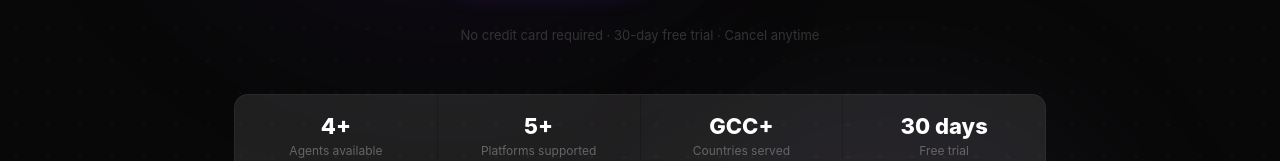
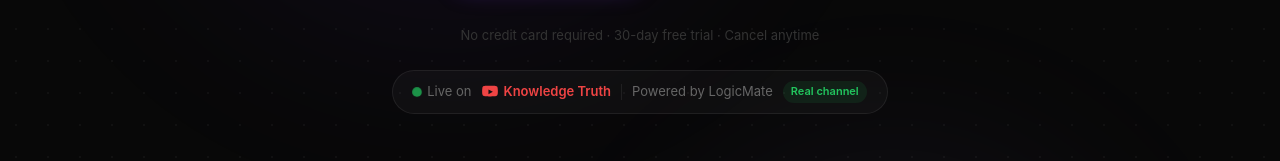
Before and after one commit to fahad065/ai-agents-automations-frontend, a Next.js app: page / in a window 1280 px wide. Shown: the part 755-916 px from the top of the page. Built offline with nearby package versions, Linux system fonts and the light colour scheme; no server answers.

Commit message:
feat: social proof on homepage and YouTube agent detail page

```diff
--- a/src/components/marketing/agent-detail-page.tsx
+++ b/src/components/marketing/agent-detail-page.tsx
@@ -291,6 +291,89 @@ export function AgentDetailPage({ slug }: { slug: string }) {
         </div>
       </section>
 
+      {agent.slug === "youtube-agent" && !agent.isComingSoon && (
+        <section style={{
+          padding: "48px 24px",
+          borderBottom: `1px solid ${colors.border}`,
+          background: colors.bgCard,
+        }}>
+          <div style={{ maxWidth: "900px", margin: "0 auto" }}>
+            <div style={{ textAlign: "center", marginBottom: "32px" }}>
+              <span style={{
+                display: "inline-flex", alignItems: "center", gap: "6px",
+                background: "rgba(239,68,68,0.08)", border: "1px solid rgba(239,68,68,0.2)",
+                color: "#ef4444", padding: "4px 14px", borderRadius: "9999px",
+                fontSize: "12px", fontWeight: 600, marginBottom: "14px",
+              }}>
+                <svg width="12" height="12" viewBox="0 0 24 24" fill="#ef4444">
+                  <path d="M23.5 6.2s-.2-1.6-.9-2.3c-.9-.9-1.9-.9-2.3-1C17.1 2.7 12 2.7 12 2.7s-5.1 0-8.3.2c-.4.1-1.4.1-2.3 1-.7.7-.9 2.3-.9 2.3S.2 8 .2 9.8v1.7c0 1.8.3 3.6.3 3.6s.2 1.6.9 2.3c.9.9 2 .9 2.6 1 1.9.2 8 .2 8 .2s5.1 0 8.3-.2c.4-.1 1.4-.1 2.3-1 .7-.7.9-2.3.9-2.3s.3-1.8.3-3.6V9.8c0-1.8-.3-3.6-.3-3.6zM9.7 15.5V8.1l6.6 3.7-6.6 3.7z"/>
+                </svg>
+                Live proof — real channel
+              </span>
+              <h2 style={{
+                fontSize: "clamp(22px, 3vw, 36px)", fontWeight: 700,
+                color: colors.text, marginBottom: "12px",
+              }}>
+                See it running on a real channel
+              </h2>
+              <p style={{ fontSize: "16px", color: colors.textMuted, maxWidth: "560px", margin: "0 auto" }}>
+                Knowledge Truth is a YouTube channel running entirely on LogicMate.
+                Every video is AI-generated — no filming, no editing, no manual work.
+              </p>
+            </div>
+
+            {/* Stats row */}
+            <div style={{
+              display: "grid", gridTemplateColumns: "repeat(auto-fit, minmax(160px, 1fr))",
+              gap: "12px", marginBottom: "28px",
+            }}>
+              {[
+                { label: "Cost per video", value: "~$3-5", color: "#22c55e" },
+                { label: "Videos generated", value: "20+", color: "#7c3aed" },
+                { label: "Shorts per video", value: "3", color: "#3b82f6" },
+                { label: "Manual work", value: "Zero", color: "#f59e0b" },
+              ].map((stat) => (
+                <div key={stat.label} style={{
+                  background: colors.bg, border: `1px solid ${colors.border}`,
+                  borderRadius: "12px", padding: "18px", textAlign: "center",
+                }}>
+                  <p style={{ fontSize: "28px", fontWeight: 800, color: stat.color, marginBottom: "4px" }}>
+                    {stat.value}
+                  </p>
+                  <p style={{ fontSize: "12px", color: colors.textMuted }}>{stat.label}</p>
+                </div>
+              ))}
+            </div>
+
+            {/* Channel link */}
+            <div style={{
+              display: "flex", alignItems: "center", justifyContent: "center",
+              gap: "16px", flexWrap: "wrap",
+            }}>
+
+                <a href="https://www.youtube.com/@knowledgetruth9287"
+                target="_blank"
+                rel="noopener noreferrer"
+                style={{
+                  display: "inline-flex", alignItems: "center", gap: "10px",
+                  padding: "14px 28px", borderRadius: "10px",
+                  background: "#ef4444", color: "white",
+                  textDecoration: "none", fontSize: "15px", fontWeight: 600,
+                  boxShadow: "0 4px 20px rgba(239,68,68,0.3)",
+                }}
+              >
+                <svg width="18" height="18" viewBox="0 0 24 24" fill="white">
+                  <path d="M23.5 6.2s-.2-1.6-.9-2.3c-.9-.9-1.9-.9-2.3-1C17.1 2.7 12 2.7 12 2.7s-5.1 0-8.3.2c-.4.1-1.4.1-2.3 1-.7.7-.9 2.3-.9 2.3S.2 8 .2 9.8v1.7c0 1.8.3 3.6.3 3.6s.2 1.6.9 2.3c.9.9 2 .9 2.6 1 1.9.2 8 .2 8 .2s5.1 0 8.3-.2c.4-.1 1.4-.1 2.3-1 .7-.7.9-2.3.9-2.3s.3-1.8.3-3.6V9.8c0-1.8-.3-3.6-.3-3.6zM9.7 15.5V8.1l6.6 3.7-6.6 3.7z"/>
+                </svg>
+                Visit Knowledge Truth →
+              </a>
+              <p style={{ fontSize: "13px", color: colors.textMuted }}>
+                Every video on this channel was generated by LogicMate
+              </p>
+            </div>
+          </div>
+        </section>
+      )}
       {agent.isComingSoon && (
         <section style={{
           padding: "32px 24px",
--- a/src/components/marketing/hero-section.tsx
+++ b/src/components/marketing/hero-section.tsx
@@ -183,9 +183,56 @@ export function HeroSection() {
         </div>
 
         {/* Trust badges */}
-        <p style={{ fontSize: "13px", color: colors.textSubtle, marginBottom: "48px" }}>
+        <p style={{ fontSize: "13px", color: colors.textSubtle, marginBottom: "24px" }}>
           No credit card required · 30-day free trial · Cancel anytime
         </p>
+
+        {/* Social proof bar */}
+        <div style={{
+          display: "inline-flex", alignItems: "center", gap: "10px",
+          padding: "10px 20px", borderRadius: "9999px", marginBottom: "48px",
+          background: colors.bgCard, border: `1px solid ${colors.border}`,
+          flexWrap: "wrap", justifyContent: "center",
+        }}>
+          <div style={{ display: "flex", alignItems: "center", gap: "6px" }}>
+            <div style={{
+              width: "8px", height: "8px", borderRadius: "50%",
+              background: "#22c55e", animation: "pulse-dot 2s infinite",
+            }} />
+            <span style={{ fontSize: "13px", color: colors.textMuted }}>
+              Live on
+            </span>
+          </div>
+
+            <a href="https://www.youtube.com/@knowledgetruth9287"
+            target="_blank"
+            rel="noopener noreferrer"
+            style={{
+              display: "flex", alignItems: "center", gap: "6px",
+              fontSize: "13px", fontWeight: 600, color: "#ef4444",
+              textDecoration: "none",
+            }}
+          >
+            <svg width="16" height="16" viewBox="0 0 24 24" fill="#ef4444">
+              <path d="M23.5 6.2s-.2-1.6-.9-2.3c-.9-.9-1.9-.9-2.3-1C17.1 2.7 12 2.7 12 2.7s-5.1 0-8.3.2c-.4.1-1.4.1-2.3 1-.7.7-.9 2.3-.9 2.3S.2 8 .2 9.8v1.7c0 1.8.3 3.6.3 3.6s.2 1.6.9 2.3c.9.9 2 .9 2.6 1 1.9.2 8 .2 8 .2s5.1 0 8.3-.2c.4-.1 1.4-.1 2.3-1 .7-.7.9-2.3.9-2.3s.3-1.8.3-3.6V9.8c0-1.8-.3-3.6-.3-3.6zM9.7 15.5V8.1l6.6 3.7-6.6 3.7z"/>
+            </svg>
+            Knowledge Truth
+          </a>
+          <span style={{
+            width: "1px", height: "16px",
+            background: colors.border,
+          }} />
+          <span style={{ fontSize: "13px", color: colors.textMuted }}>
+            Powered by LogicMate
+          </span>
+          <span style={{
+            fontSize: "11px", fontWeight: 600, padding: "2px 8px",
+            borderRadius: "9999px", background: "rgba(34,197,94,0.1)",
+            color: "#22c55e",
+          }}>
+            Real channel
+          </span>
+        </div>
 
         {/* ── Live Stats Bar ── */}
         <div ref={statsRef} style={{
@@ -326,6 +373,12 @@ export function HeroSection() {
         background: `linear-gradient(to top, ${colors.bg}, transparent)`,
         pointerEvents: "none",
       }} />
+      <style>{`
+      @keyframes pulse-dot {
+        0%, 100% { opacity: 1; transform: scale(1); }
+        50% { opacity: 0.5; transform: scale(1.4); }
+      }
+    `}</style>
     </section>
   );
 }
```
